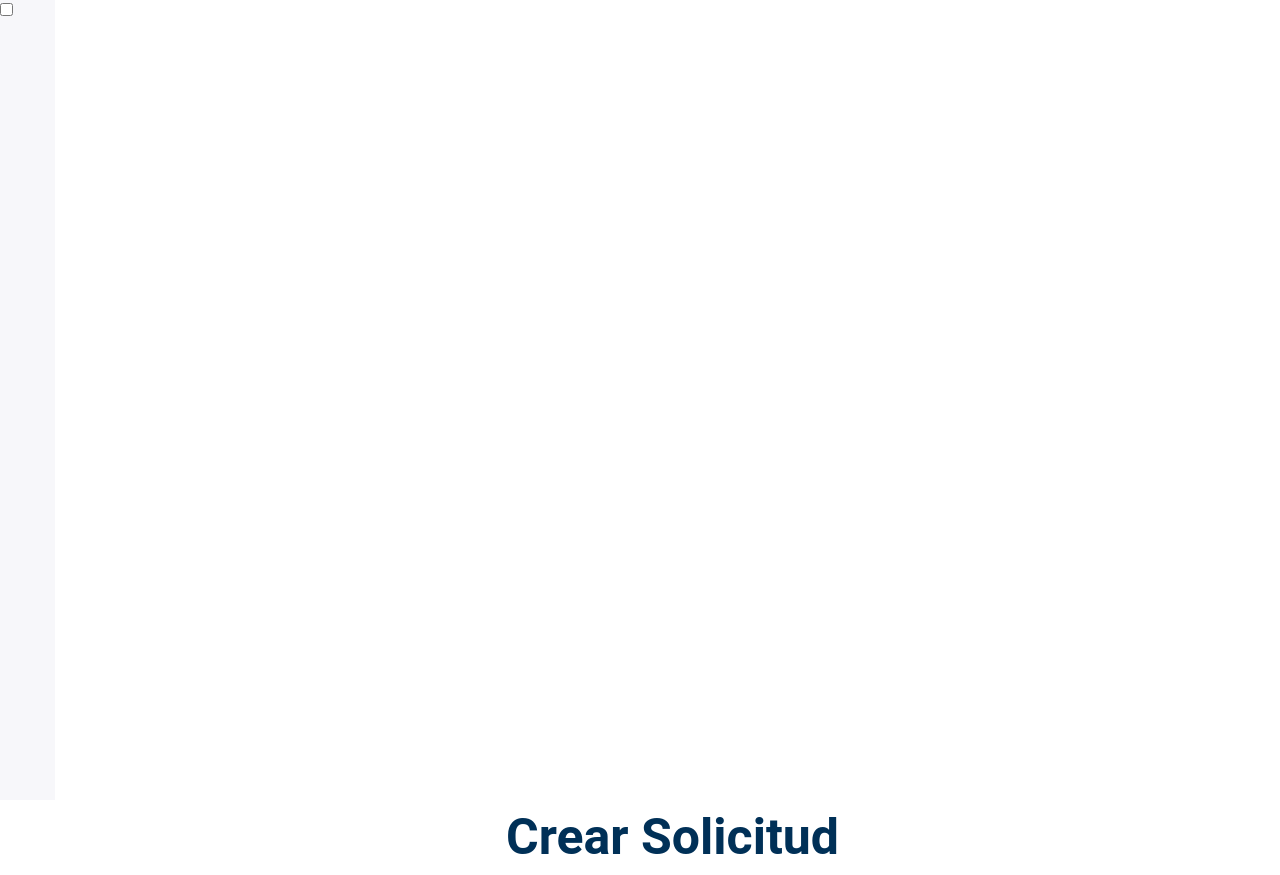
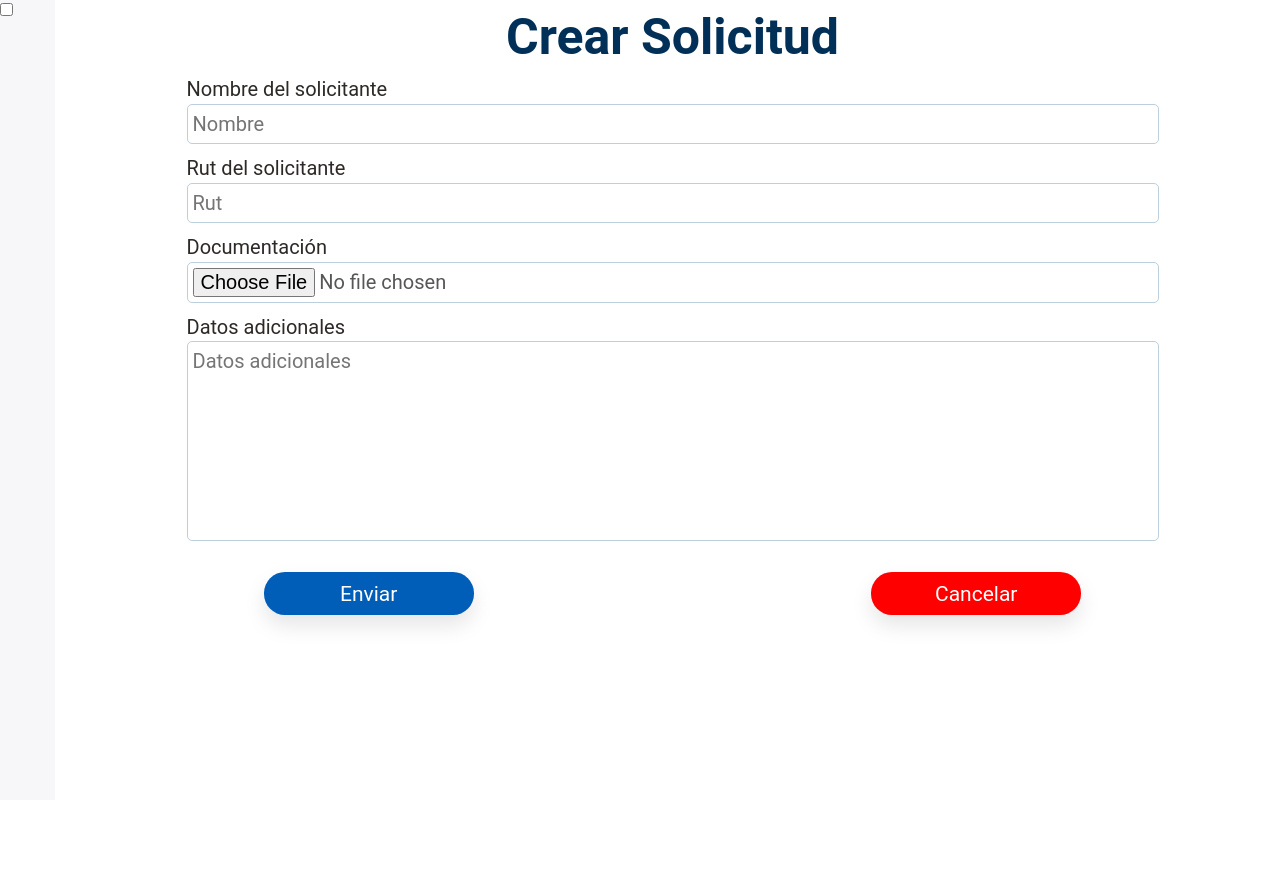
Before and after one commit to MilzCode/fron-bhf, a Next.js app: page /crear-solicitud in a window 1280 px wide. After the commit the page ends 800 px from the top, so only its background shows below. Built offline with nearby package versions, Linux system fonts and the light colour scheme.

Commit message:
fix: se hizo crear Solicitud

```diff
--- a/components/layout/SideNavBHF.tsx
+++ b/components/layout/SideNavBHF.tsx
@@ -31,7 +31,7 @@ const SideNavBHF = ({ children }: any) => {
           </Sidenav.Body>
         </Sidenav>
       </div>
-      <main style={{ marginLeft: "65px" }}>{children}</main>
+      <main  className="sideNavBHFMain">{children}</main>
     </>
   );
 };
--- a/pages/crear-solicitud.tsx
+++ b/pages/crear-solicitud.tsx
@@ -8,9 +8,41 @@ const CrearSolicitud = () => {
     <div className="crearSolicitud">
       <h1 className="TITULO">Crear Solicitud</h1>
       <form className="crearSolicitud__formulario" onSubmit={onSubmit}>
-
-
-
+        <div className="crearSolicitud__input LABELINPUT">
+          <label htmlFor="nombre">Nombre del solicitante</label>
+          <input id="nombre" type="text" name="nombre" placeholder="Nombre" />
+        </div>
+        <div className="crearSolicitud__input LABELINPUT">
+          <label htmlFor="rut">Rut del solicitante</label>
+          <input id="rut" type="text" name="rut" placeholder="Rut" />
+        </div>
+        {/* archivo */}
+        <div className="crearSolicitud__input LABELINPUT">
+          <label htmlFor="archivo">Documentación</label>
+          <input id="archivo" type="file" name="archivo" />
+        </div>
+        {/* datos adicionales text area */}
+        <div className="crearSolicitud__input LABELINPUT">
+          <label htmlFor="datosAdicionales">Datos adicionales</label>
+          <textarea
+            id="datosAdicionales"
+            name="datosAdicionales"
+            placeholder="Datos adicionales"
+          ></textarea>
+        </div>
+        {/* Botones */}
+        <div className="crearSolicitud__botones">
+          <button type="submit" className="BOTON">
+            Enviar
+          </button>
+          <button
+            type="reset"
+            className="BOTON"
+            style={{ backgroundColor: "red" }}
+          >
+            Cancelar
+          </button>
+        </div>
       </form>
     </div>
   );
--- a/styles/funcionario/crear-solicitud.scss
+++ b/styles/funcionario/crear-solicitud.scss
@@ -1,3 +1,20 @@
-.crearSolicitud{
-
+.crearSolicitud {
+  &__formulario {
+    display: flex;
+    justify-content: center;
+    align-items: center;
+    flex-direction: column;
+  }
+  &__input {
+    width: 80% !important;
+  }
+  &__botones {
+    display: flex;
+    width: 100%;
+    justify-content: space-evenly;
+    flex-wrap: wrap;
+    & > button {
+      min-width: 10em;
+    }
+  }
 }
--- a/styles/layout/SideNavBHF.scss
+++ b/styles/layout/SideNavBHF.scss
@@ -1,6 +1,14 @@
 .sideNavBHF {
+  width: auto;
+  position: fixed;
+  z-index: 100;
+  -ms-overflow-style: none; /* IE and Edge */
+  scrollbar-width: none; /* Firefox */
+  &::-webkit-scrollbar {
+    display: none; /* Chrome, Safari and Opera */
+  }
   &__body {
-    width: 55px !important;
+    width: $widthSideBar !important;
     transition: width 0.5s !important;
     &--expanded {
       @extend .sideNavBHF__body;
@@ -8,3 +16,7 @@
     }
   }
 }
+
+.sideNavBHFMain {
+  margin-left: calc(#{$widthSideBar} + 10px);
+}
--- a/styles/variables.scss
+++ b/styles/variables.scss
@@ -37,6 +37,18 @@ $green1: #69c0ad;
 $gris1: #e8ebee;
 $BlueLink1: #007bff;
 $BlueLink2: #0a56b3;
+$AzulClaroMDB: #bdcfdc;
+
+//tamaños
+//Esta variable es importante ya que se usa como medida de tamaño de componentes junto con la funcion sizeResponsive()
+$BaseSizeResponsive: min(5rem, 7vw);
+$widthSideBar: 55px;
+
+//funciones
+//esta funcion devulve un valor basado en el tamño del tamaño Bass y recibe un factor de escala, por defecto es 1 (1:1)
+@function sizeResponsive($factor: 1) {
+  @return calc(#{$BaseSizeResponsive}* #{$factor});
+}
 
 //clases globales, son clases que se usan en mas de un sitio. LAS CLASES GLOBALES SE NOMBRAN EN MAYUSCULAS!
 //NOSELECT sirve para que un elemento no se pueda seleccionar (como si fuese un pseudo elemento)
@@ -51,8 +63,65 @@ $BlueLink2: #0a56b3;
 }
 
 .TITULO {
-  font-size: 5rem;
+  font-size: sizeResponsive();
   font-weight: bold;
   color: $Pantone_540_C;
   text-align: center;
 }
+.INPUT {
+  border-radius: 0.5rem !important;
+  border: 1px solid $AzulClaroMDB;
+  padding: 0.5rem;
+  margin-bottom: 1rem;
+  overflow: hidden !important;
+  &:focus {
+    outline: none;
+    border: 1px solid rgba($Pantone_300_C, 0.7);
+  }
+}
+.LABEL {
+  font-size: 1em;
+  display: block;
+  color: $Pantone_Black_C;
+}
+
+.LABELINPUT {
+  font-size: sizeResponsive(0.4);
+  & > label {
+    @extend .LABEL;
+  }
+  & > input {
+    @extend .INPUT;
+    display: block;
+    width: 100%;
+  }
+  & > textarea {
+    @extend .INPUT;
+    display: block;
+    width: 100%;
+    height: 200px;
+    resize: none;
+    overflow-y: scroll !important;
+  }
+}
+
+.BOTON {
+  font-size: sizeResponsive(0.42);
+  padding: 0.3em 2em;
+  border-radius: 1em;
+  box-shadow: 0 0.5em 1em 0 rgba(0, 0, 0, 0.1);
+  display: block;
+  margin-top: 1em;
+  margin-left: auto;
+  margin-right: auto;
+  border: none;
+  background-color: $Pantone_300_C;
+  color: white;
+  cursor: pointer;
+  &:hover {
+    background-color: rgba($Pantone_300_C, 0.95);
+  }
+  &:active {
+    transform: scale(0.95);
+  }
+}
```
Also changed, not shown: utils/formatoRut.js (added, +17 -0 lines), validations/validarRut.js (added, +28 -0 lines).
